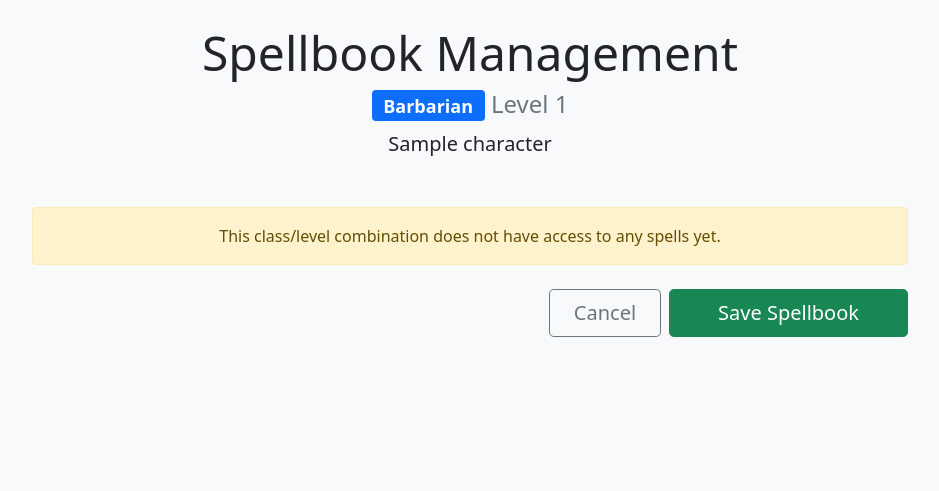
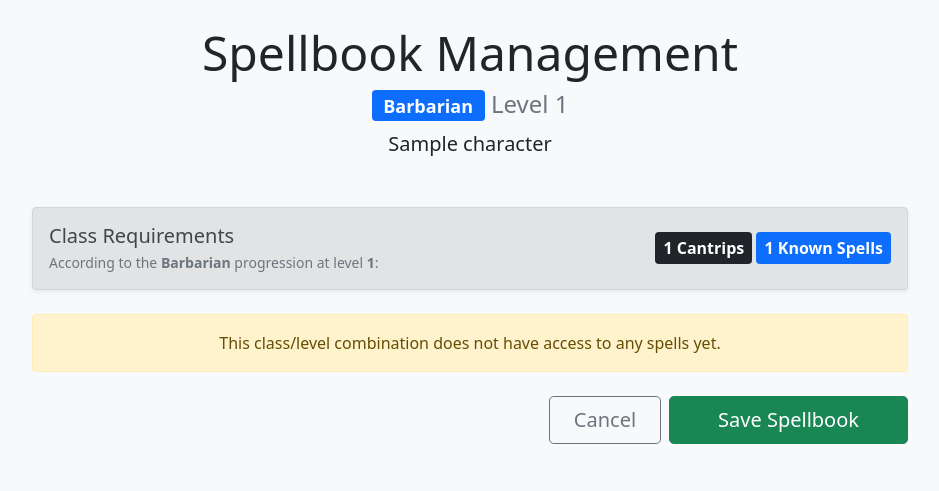
Before and after one commit to AsteerD/DnD-character-sheet-creator, a Django app: page /character/1/spells/ in a window 1280 px wide. Shown: the top 491 px of the page, without its empty margins (170-1109 px from the left). Run offline with Django 5.2, Linux system fonts and the light colour scheme; a user stored in the database is signed in; data comes from the database, SQL or seed files in the repository; tables that the repository leaves empty hold one stand-in row (values such as "Sample post").

Commit message:
Add race-speed relation, add spell and cantrips  count

```diff
--- a/base/models.py
+++ b/base/models.py
@@ -238,6 +238,11 @@ class ClassSpell(models.Model):
 class Race(models.Model):
     name = models.CharField(max_length=50, unique=True)
     speed = models.IntegerField(default=30)
+    racial_features = models.TextField(
+        blank=True,
+        default="",
+        help_text="Opis cech rasowych, np. Darkvision, Resistances itp."
+    )
 
     def __str__(self):
         return self.name
--- a/base/templates/base/character_spells.html
+++ b/base/templates/base/character_spells.html
@@ -26,6 +26,32 @@
         </h4>
         <p class="lead">{{ character.character_name }}</p>
     </div>
+<div class="alert alert-secondary shadow-sm mb-4">
+    <div class="row align-items-center">
+        <div class="col-md-8">
+            <h5 class="mb-1">Class Requirements</h5>
+            <p class="mb-0 text-muted small">
+                According to the <strong>{{ character.character_class.name }}</strong> progression at level <strong>{{ character.level }}</strong>:
+            </p>
+        </div>
+
+        <div class="col-md-4 text-md-end mt-3 mt-md-0">
+            {% with progression=character.character_class.spell_progression.all|dictsort:"level" %}
+                {% for p in progression %}
+                    {% if p.level == character.level %}
+                        <span class="badge bg-dark p-2 fs-6">{{ p.cantrips_known }} Cantrips</span>
+
+                        {% if character.character_class.is_prepared_caster %}
+                            <span class="badge bg-primary p-2 fs-6">{{ character.max_spells_known.0 }} Prepared Spells</span>
+                        {% else %}
+                            <span class="badge bg-primary p-2 fs-6">{{ p.spells_known }} Known Spells</span>
+                        {% endif %}
+                    {% endif %}
+                {% endfor %}
+            {% endwith %}
+        </div>
+    </div>
+</div>
 
     <form method="POST">
         {% csrf_token %}
```
Also changed, not shown: base/templates/base/character.html (+8 -0 lines), base/migrations/0015_race_racial_features.py (added).
